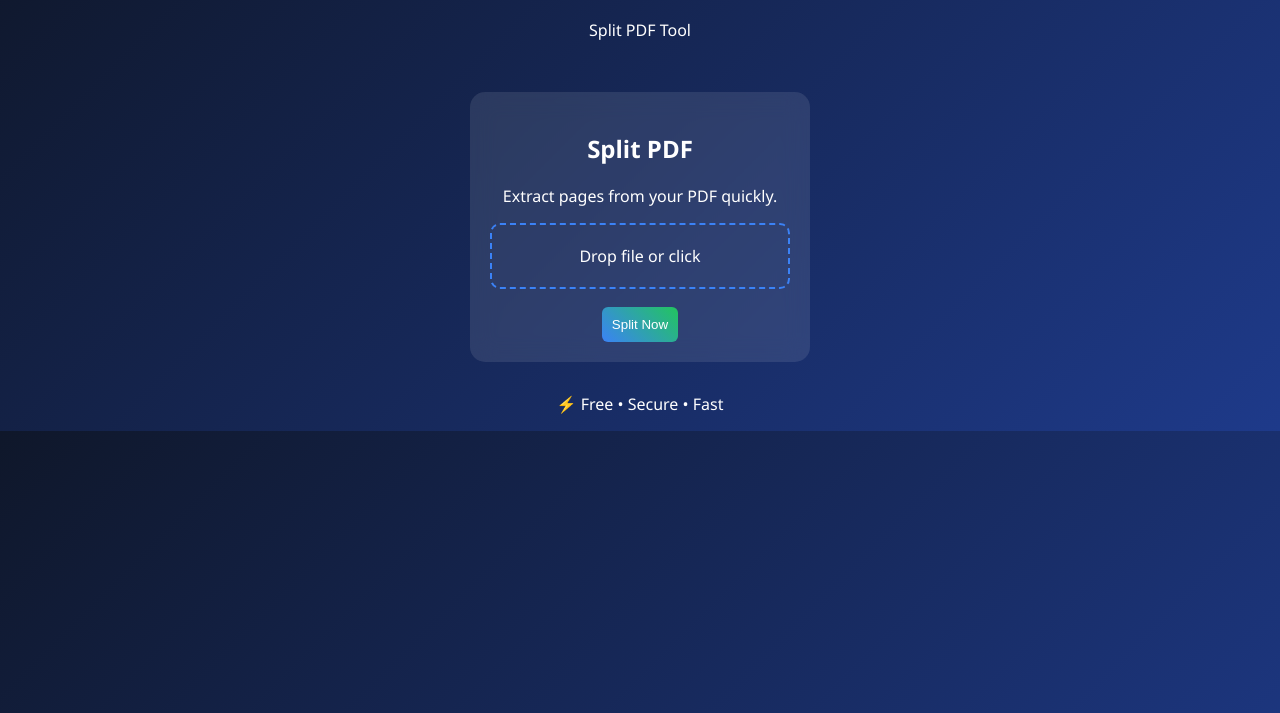
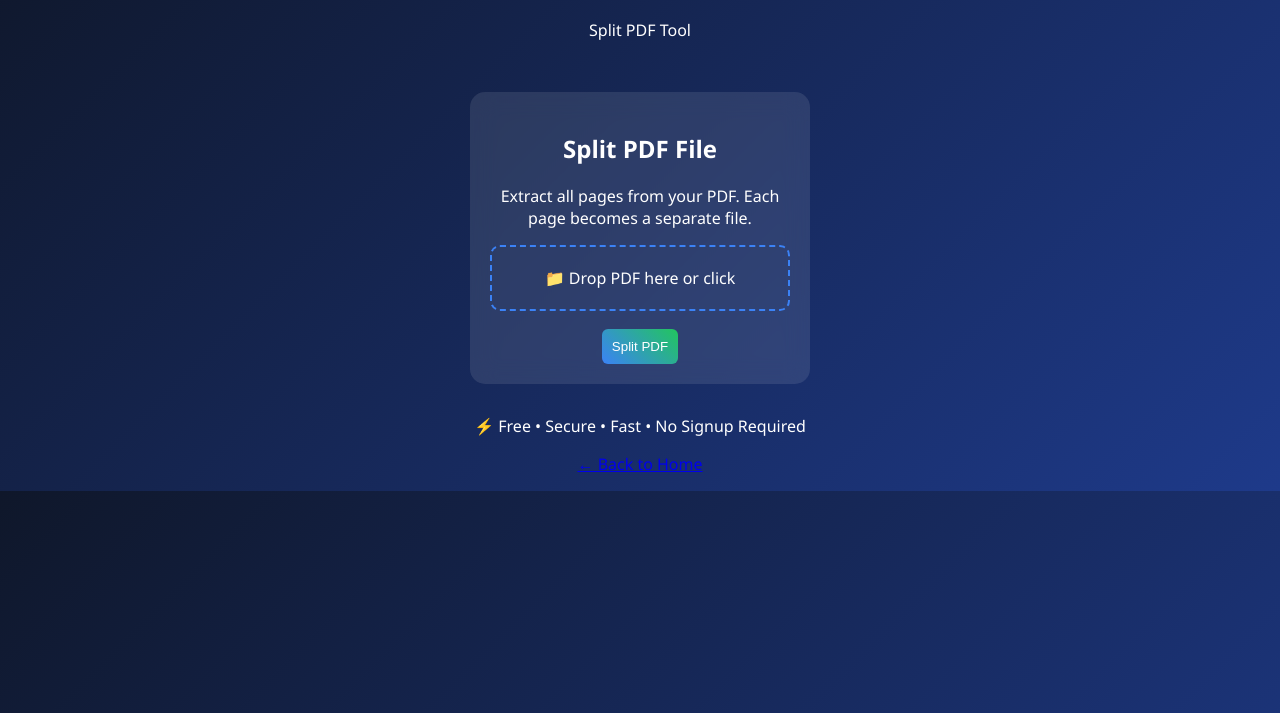
Before and after one commit to CodingWithRAMKUMAR/pdf-tool, a plain HTML site: page frontend/split-pdf.html in a window 1280 px wide. Shown: the part 87-800 px from the top of the page. Drawn offline with Linux system fonts and the light colour scheme.

Commit message:
Update split-pdf.html for improved content and structure

```diff
--- a/frontend/split-pdf.html
+++ b/frontend/split-pdf.html
@@ -1,18 +1,13 @@
 <!DOCTYPE html>
 <html>
 <head>
-  <link rel="stylesheet" href="style.css">
-  <title>Split PDF Online Free | AllCutX</title>
-
-  <meta name="description" content="Split PDF pages online for free. Extract pages from PDF instantly with AllCutX. No signup required.">
-
+  <title>Split PDF Online Free | AllcutX</title>
+  <meta name="description" content="Split PDF pages online for free. Extract pages from PDF instantly with AllcutX. No signup required.">
   <meta name="keywords" content="split pdf, extract pdf pages, split pdf online free">
-
   <meta name="viewport" content="width=device-width, initial-scale=1.0">
 
+  <link rel="stylesheet" href="style.css">
 </head>
-
-<body>
 
 <body>
 
@@ -22,27 +17,25 @@
 </header>
 
 <div class="tools">
+  <div class="tool">
+    <h2>Split PDF File</h2>
+    <p>Extract all pages from your PDF. Each page becomes a separate file.</p>
 
-  <div class="tool">
-    <h2>Split PDF</h2>
-    <p>Extract pages from your PDF quickly.</p>
+    <div class="drop" id="splitDrop">📁 Drop PDF here or click</div>
+    <input type="file" id="splitFile" hidden>
+    <div class="file-info" id="splitInfo"></div>
 
-    <div class="drop" id="splitZone">Drop file or click</div>
-    <input type="file" id="splitFile" hidden>
-
-    <div class="file-info" id="splitName"></div>
-
-    <button onclick="splitPDF()">Split Now</button>
+    <div id="splitLoader" style="display:none;" class="loader">⏳ Splitting your PDF...</div>
+    <button id="splitBtn" class="tool-btn">Split PDF</button>
   </div>
-
 </div>
 
 <footer>
-  <p>⚡ Free • Secure • Fast</p>
+  <p>⚡ Free • Secure • Fast • No Signup Required</p>
+  <p><a href="/">← Back to Home</a></p>
 </footer>
 
 <script src="script.js"></script>
-</body>
 
 </body>
 </html>
```
